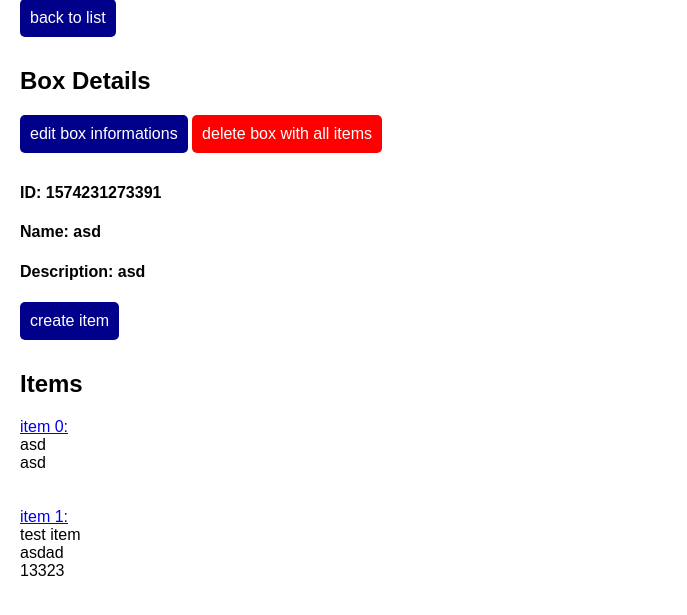
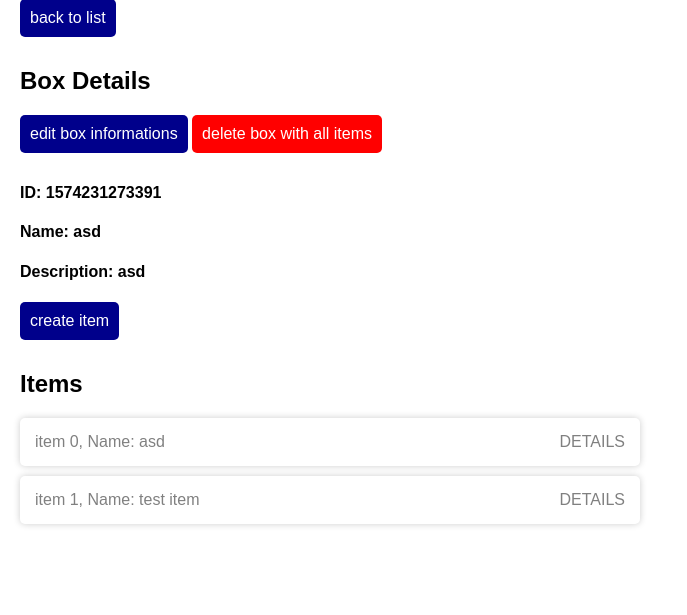
Before and after one commit to fabio-litscher/prog2, a Flask app: page /box/1574231273391 in a window 1280 px wide. Shown: the part 96-711 px from the top of the page, without its empty margins (0-687 px from the left). Run offline with Flask 2, Linux system fonts and the light colour scheme.

Commit message:
added list style of box items in box

```diff
--- a/chaosbox/static/main.css
+++ b/chaosbox/static/main.css
@@ -67,7 +67,7 @@ ul.default-list li a {
 }
 ul.default-list li:hover {
 	color: black;
-	transform: scale(0.98);
+	transform: scale(0.99);
 	/*background-color: darkblue;*/
 }
 ul.default-list li a:hover {
--- a/chaosbox/templates/box.html
+++ b/chaosbox/templates/box.html
@@ -2,6 +2,7 @@
 <body>
 	{% include "header_nav.html" %}
 	<main>
+		<section>
 			<a class="btn-default" href="{{ url_for('home')}}">back to list</a>
 
 			{% if box_id %}
@@ -16,14 +17,19 @@
 
 				<a class="btn-default" href="{{ url_for('item', box_id=box_id)}}">create item</a>
 				<h2>Items</h2>
+				<ul class="default-list">
 				{% if box['box_items'] %}
 				{% for item, data in box['box_items'].items() %}
-				<a href="{{ url_for('item', box_id=box_id, item_id=item) }}">item {{ item }}:</a><br />
+					<!--<a href="{{ url_for('item', box_id=box_id, item_id=item) }}">item {{ item }}:</a><br />
 					<span>{{ data['item_name'] }}</span><br />
 					<span>{{ data['item_description'] }}</span><br />
-				<span>{{ data['item_quantity'] }}</span><br /><br />
+					<span>{{ data['item_quantity'] }}</span><br /><br />-->
+					<li>
+						<a href="{{ url_for('item', box_id=box_id, item_id=item) }}">item {{ item }}, Name: {{ data['item_name'] }}<span class="details-text">DETAILS</span></a>
+					</li>
 				{% endfor %}
 				{% endif %}
+				</ul>
 			{% else %}
 				<form method="post">
 					<input type="text" name="box_name" placeholder="box name" required />
@@ -33,5 +39,6 @@
 					<input class="btn-default" type="submit" name="box_save" value="save">
 				</form>
 			{% endif %}
+		</section>
 	</main>
 </body>
```
Lines whose indentation alone changed are shown as unchanged.
